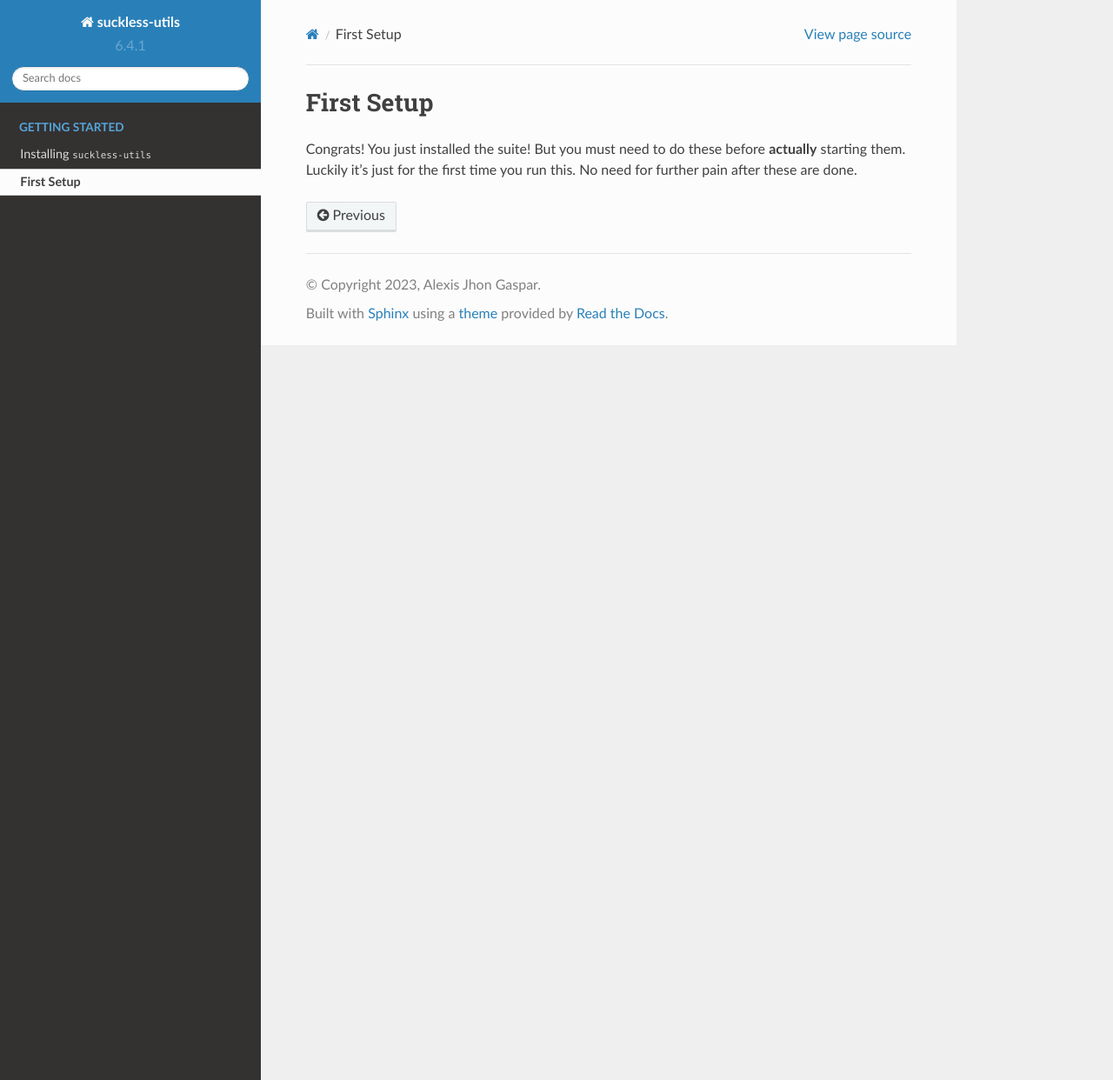
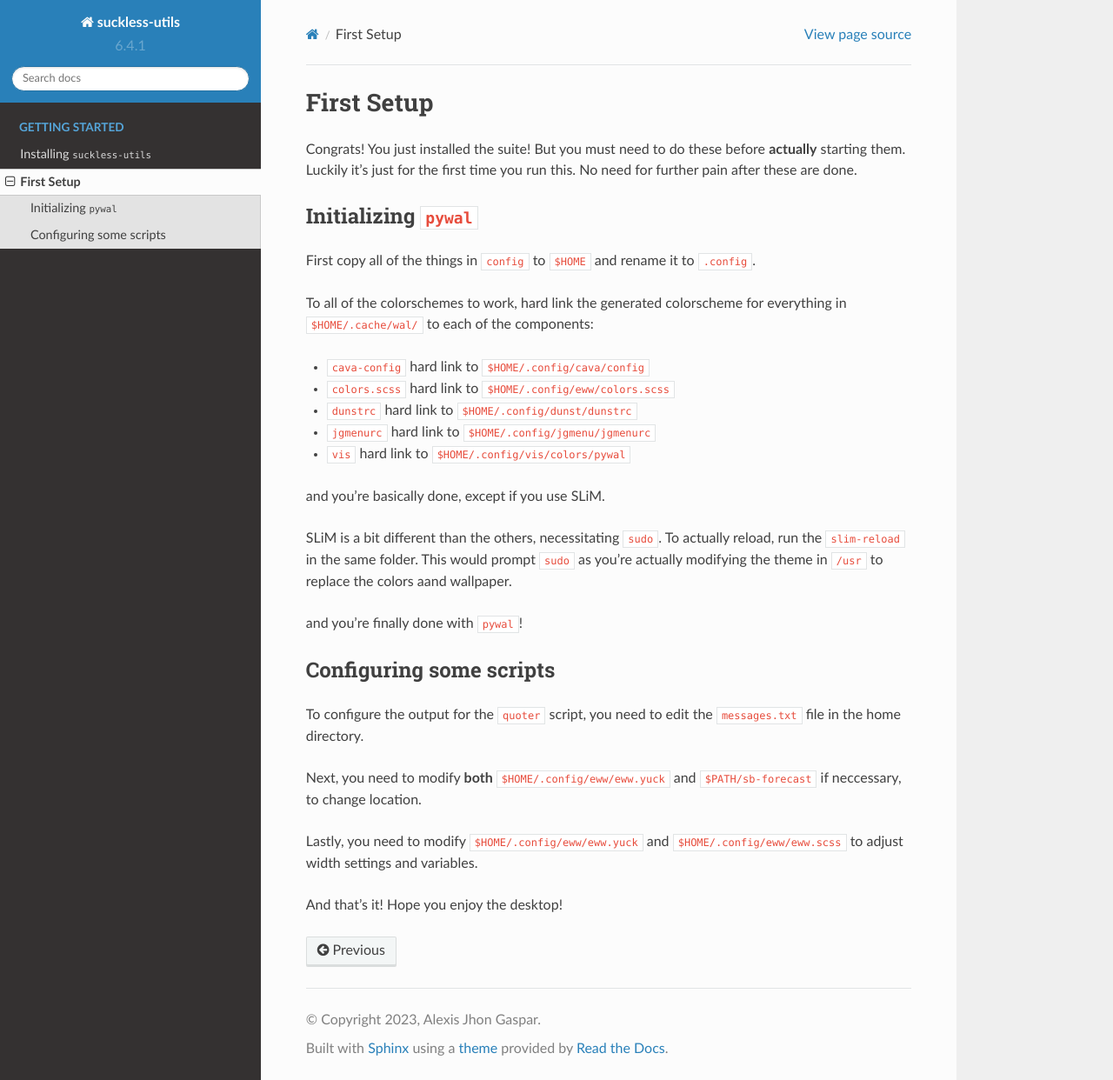
Before and after one commit to Lucas-mother3/suckless-utils-docs, a Sphinx documentation site: the page built from docs/source/start/first.rst, in a window 1280 px wide and 1242 px high. Shown: the whole window at 87% size. Built offline with Sphinx 7.4.7 and the Read the Docs theme 2.0.0, drawn with Linux system fonts in a browser that asks for light colours; pages that are not in the unit, such as notebooks, are missing from menus.

Commit message:
Finalizing first.rst

```diff
--- a/docs/source/start/first.rst
+++ b/docs/source/start/first.rst
@@ -3,3 +3,32 @@ First Setup
 
 Congrats! You just installed the suite! But you must need to do these before **actually** starting them. Luckily it's just for the first time you run this.
 No need for further pain after these are done.
+
+Initializing ``pywal``
+------------------
+First copy all of the things in ``config`` to ``$HOME`` and rename it to ``.config``.
+
+To all of the colorschemes to work, hard link the generated colorscheme for everything in ``$HOME/.cache/wal/`` to each of the components:
+
+- ``cava-config`` hard link to ``$HOME/.config/cava/config``
+- ``colors.scss`` hard link to ``$HOME/.config/eww/colors.scss``
+- ``dunstrc`` hard link to ``$HOME/.config/dunst/dunstrc``
+- ``jgmenurc`` hard link to ``$HOME/.config/jgmenu/jgmenurc``
+- ``vis`` hard link to ``$HOME/.config/vis/colors/pywal``
+
+and you're basically done, except if you use SLiM.
+
+SLiM is a bit different than the others, necessitating ``sudo``.  To actually reload, run the ``slim-reload`` in the same folder. This would prompt ``sudo`` as you're actually modifying the theme in ``/usr`` to replace the colors aand wallpaper.
+
+and you're finally done with ``pywal``!
+
+Configuring some scripts
+------------------------
+
+To configure the output for the ``quoter`` script, you need to edit the ``messages.txt`` file in the home directory.
+
+Next, you need to modify **both** ``$HOME/.config/eww/eww.yuck`` and ``$PATH/sb-forecast`` if neccessary, to change location.
+
+Lastly, you need to modify ``$HOME/.config/eww/eww.yuck`` and ``$HOME/.config/eww/eww.scss`` to adjust width settings and variables.
+
+And that's it! Hope you enjoy the desktop!
```
